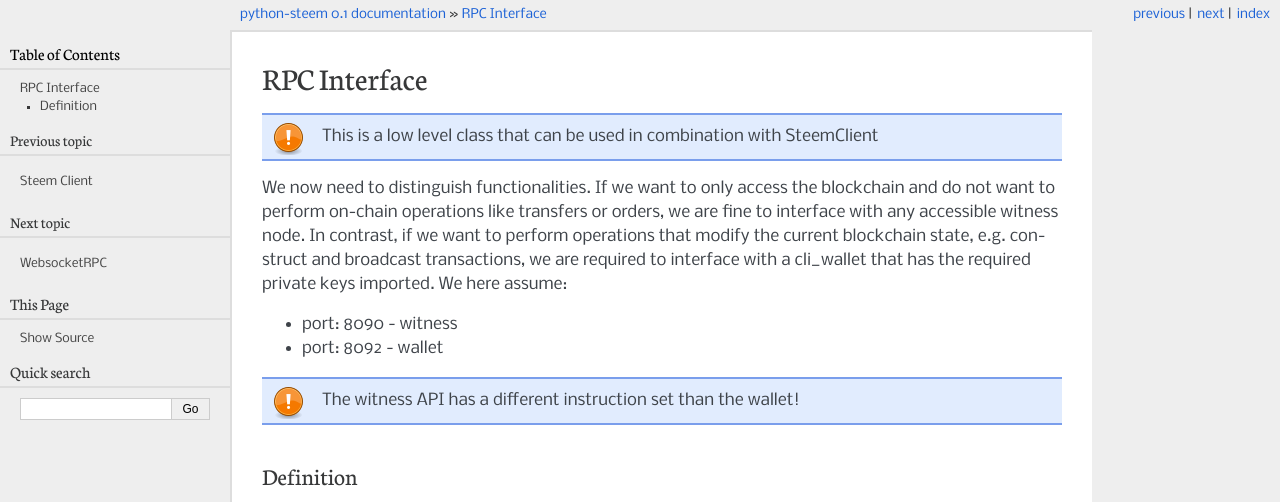
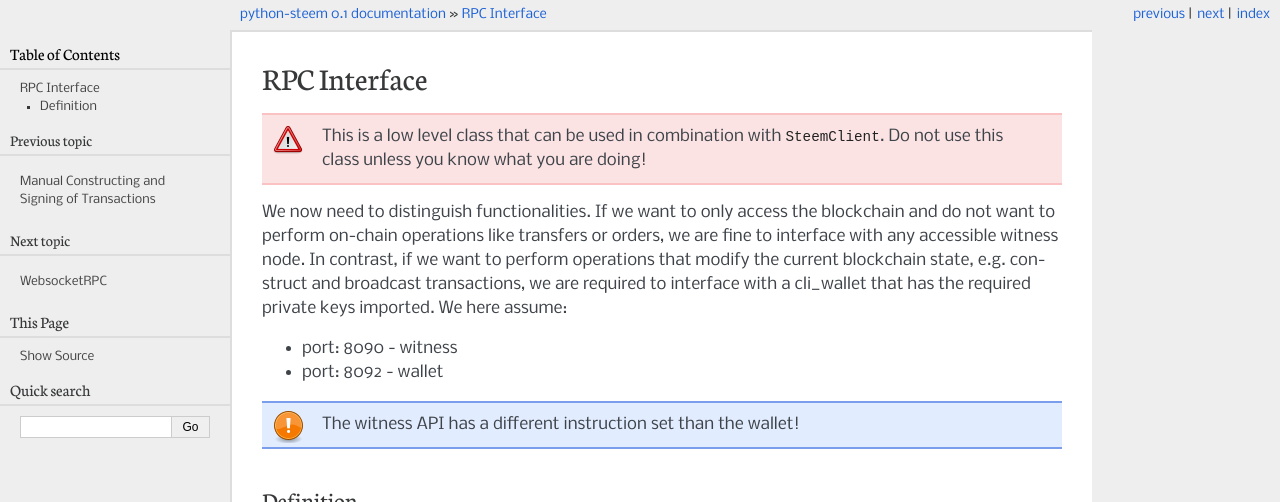
Before and after one commit to xeroc/piston-lib, a Sphinx documentation site: the page built from docs/rpc.rst, in a window 1280 px wide, cut to the strip 0-502 px from the top of the page. Built offline with Sphinx 7.4.7, drawn with Linux system fonts in a browser that asks for light colours.

Commit message:
[Docs] Added Transactions docs

```diff
--- a/docs/index.rst
+++ b/docs/index.rst
@@ -8,6 +8,7 @@ Python-Steem Libraries
 
    installation
    client
+   transactions
 
 Low Level Classes
 -----------------
--- a/docs/rpc.rst
+++ b/docs/rpc.rst
@@ -2,8 +2,9 @@
 RPC Interface
 *************
 
-.. note:: This is a low level class that can be used in combination with
-          SteemClient
+.. warning:: This is a low level class that can be used in combination with
+             ``SteemClient``. Do not use this class unless you know what
+             you are doing!
 
 We now need to distinguish functionalities. If we want to only access the
 blockchain and do not want to perform on-chain operations like transfers or
--- a/docs/websocketrpc.rst
+++ b/docs/websocketrpc.rst
@@ -2,8 +2,9 @@
 WebsocketRPC
 ************
 
-.. note:: This is a low level class that can be used in combination with
-          SteemClient
+.. warning:: This is a low level class that can be used in combination with
+             ``SteemClient``. Do not use this class unless you know what
+             you are doing!
 
 This class allows to call API methods exposed by the witness node via
 websockets. It does **not** support notifications and is not run
```
Also changed, not shown: docs/transactions.rst (added, +84 -0 lines).
